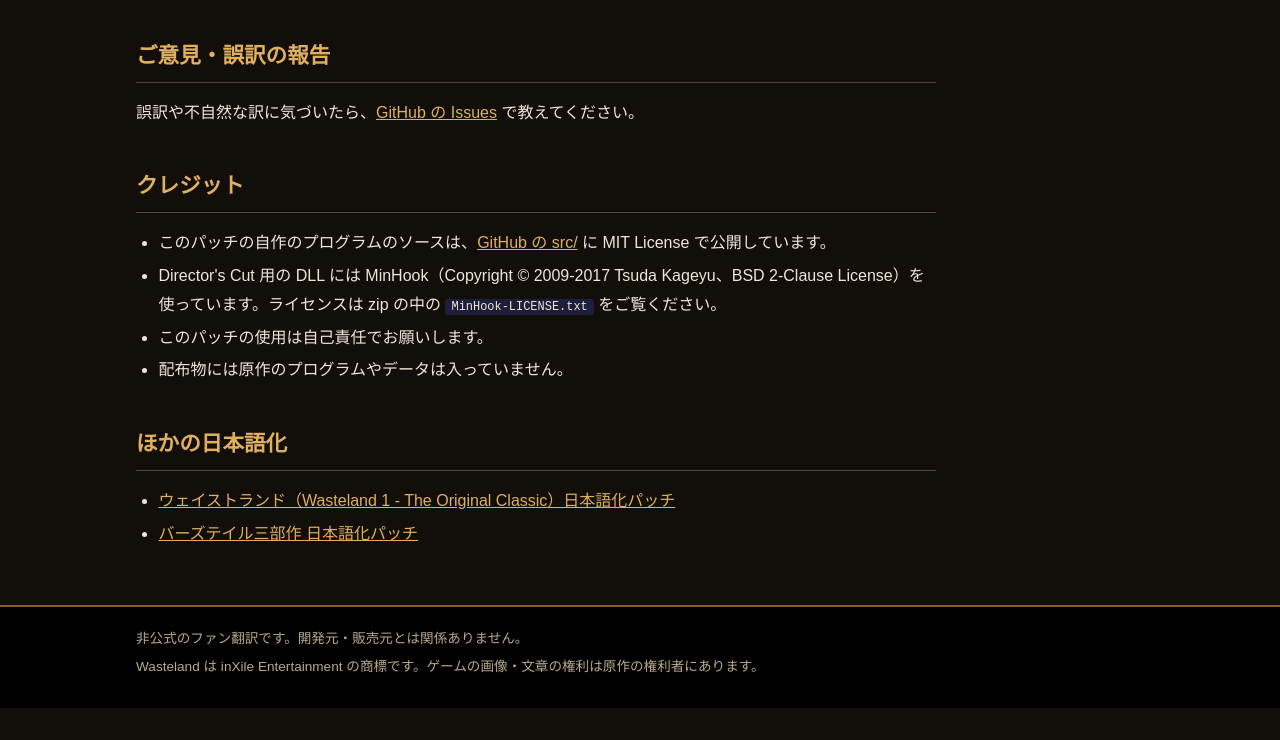
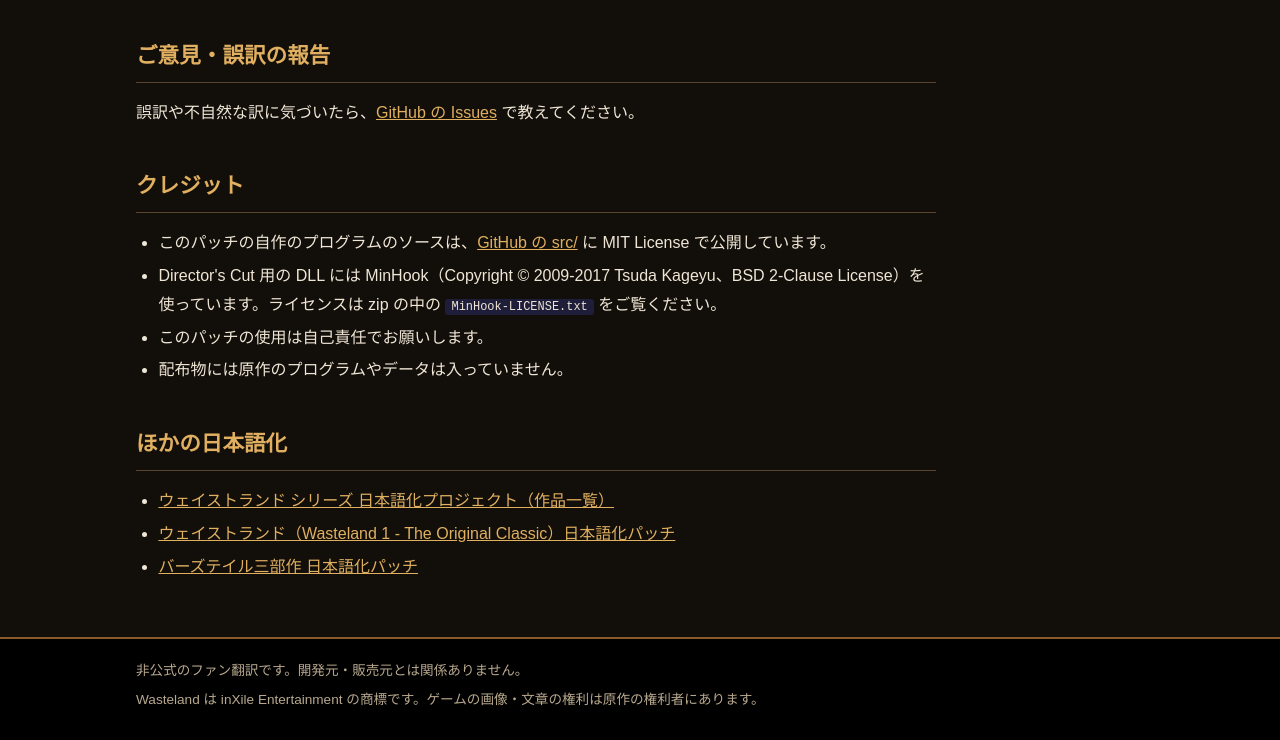
Before and after one commit to higesho/wasteland2-ja, a plain HTML site: page docs/index.html in a window 1280 px wide. Shown: the part 3242-3982 px from the top of the page. Before the commit the page ends 3950 px from the top, so only its background shows below. Drawn offline with Linux system fonts and the light colour scheme.

Commit message:
シリーズのページへのリンクを追加
Co-Authored-By: Claude Opus 5.5 <noreply@anthropic.com>

```diff
--- a/docs/index.html
+++ b/docs/index.html
@@ -96,6 +96,7 @@
 
 <h2>ほかの日本語化</h2>
 <ul>
+<li><a href="https://higesho.github.io/wasteland-series-ja/">ウェイストランド シリーズ 日本語化プロジェクト（作品一覧）</a></li>
 <li><a href="https://higesho.github.io/wasteland-ja/">ウェイストランド（Wasteland 1 - The Original Classic）日本語化パッチ</a></li>
 <li><a href="https://higesho.github.io/bardstale-ja/">バーズテイル三部作 日本語化パッチ</a></li>
 </ul>
```
